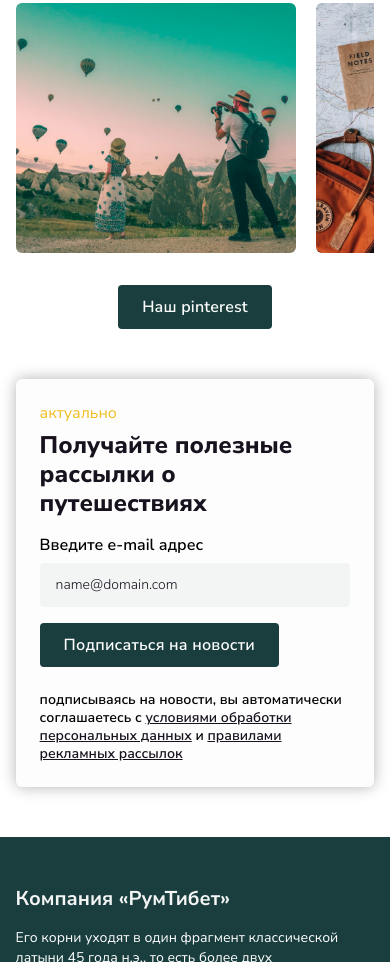
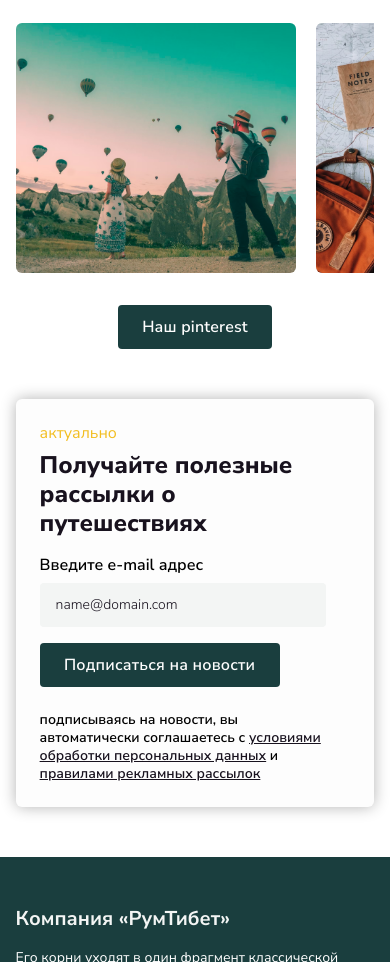
Before and after one commit to darkmyrrh/rumtibet, a React app: page / in a window 390 px wide. Shown: the part 4056-5018 px from the top of the page. Built offline with nearby package versions, Linux system fonts and the light colour scheme.

Commit message:
Feat: сверстать контрольные точки для раздела подписки

```diff
--- a/src/components/Blog/Blog.css
+++ b/src/components/Blog/Blog.css
@@ -135,6 +135,7 @@
 
     .blog__articles {
         margin: 32px auto 8px;
+        width: 100%;
         flex-wrap: nowrap;
         justify-content: flex-start;
         column-gap: 24px;
@@ -154,6 +155,8 @@
         width: 100%;
         border-radius: 6px 6px 0px 0px;
         grid-column: span 2;
+        width: 285px;
+        height: 280px;
     }
 
     .blog__article-title {
--- a/src/components/Subscription/Subscription.css
+++ b/src/components/Subscription/Subscription.css
@@ -8,7 +8,7 @@
     box-sizing: border-box;
     text-align: left;
     display: grid;
-    grid-template-columns: max-content max-content;
+    grid-template-columns: max-content 1fr;
     grid-template-rows: auto;
     column-gap: 64px;
     position: relative;
@@ -34,7 +34,7 @@
 .subscription__form {
     margin: 0;
     padding: 0;
-    max-width: 536px;
+    /* width: 45%; */
     grid-row: 1/ span 2;
     grid-column: 2;
 }
@@ -94,13 +94,36 @@
     color: #F2BE22;
 }
 
-@media all and (max-width: 420px) {
+@media all and (max-width: 1280px) {
     .subscription {
-        margin: 50px auto;
-        padding: 24px;
-        width: 92%;
+        width: 90%;
+        column-gap: 30px;
+    }
+
+    .subscription__form {
         display: flex;
         flex-direction: column;
+    }
+
+    .subscription__form-input {
+        width: 100%;
+    }
+
+    .subscription__form-submit {
+        width: 100%;
+    }
+
+    .subscription__subtitle {
+        font-size: 24px;
+        max-width: 340px;
+    }
+
+}
+
+@media all and (max-width: 940px) {
+    .subscription {
+        width: 92%;
+        column-gap: 15px;
     }
 
     .subscription__title {
@@ -112,13 +135,39 @@
     .subscription__subtitle {
         margin: 8px 0 18px;
         font-size: 24px;
-        max-width: 310px;
+        max-width: 210px;
+    }
+
+}
+
+@media all and (max-width: 780px) {
+    .subscription {
+        margin: 50px auto;
+        padding: 24px;
+        display: flex;
+        flex-direction: column;
+    }
+
+    .subscription__subtitle {
+        max-width: 92%;
     }
 
     .subscription__form {
-        max-width: 310px;
+        width: 92%;
     }
 
+    .subscription__form-input {
+        margin-bottom: 16px;
+        width: 80%;
+    }
+
+    .subscription__form-submit {
+        margin-bottom: 24px;
+        max-width: 80%;
+    }
+}
+
+@media all and (max-width: 420px) {
     .subscription__form-input {
         margin-bottom: 16px;
         width: 100%;
@@ -126,6 +175,6 @@
 
     .subscription__form-submit {
         margin-bottom: 24px;
-        max-width: 310px;
+        max-width: 240px;
     }
 }
--- a/src/components/Subscription/Subscription.jsx
+++ b/src/components/Subscription/Subscription.jsx
@@ -9,7 +9,6 @@
             <form className='subscription__form'>
                 <label htmlFor='email' className='subscription__form-label'>Введите e-mail адрес</label>
                 <input type='email' name='email' id='email' placeholder='name@domain.com' className='subscription__form-input' />
-
                 <button type='submit' aria-label='Подписаться' className='main__button subscription__form-submit'>Подписаться на новости</button>
                 <p className='subscription__form-text'>подписываясь на новости, вы автоматически соглашаетесь с <a href="#" className='subscription__form-link'>условиями обработки персональных данных</a> и <a href="#" className='subscription__form-link'>правилами рекламных рассылок</a></p>
             </form>
```
